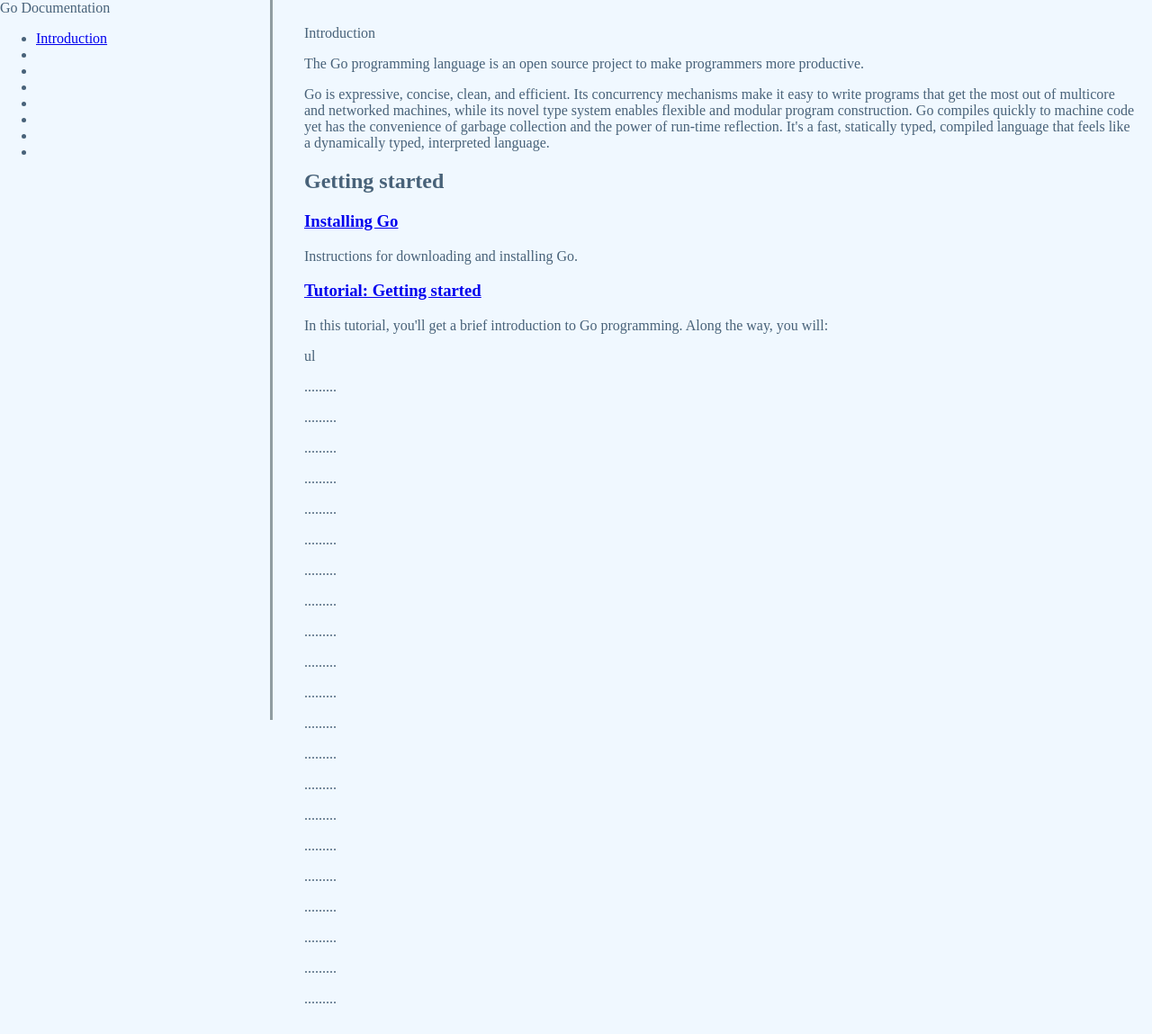
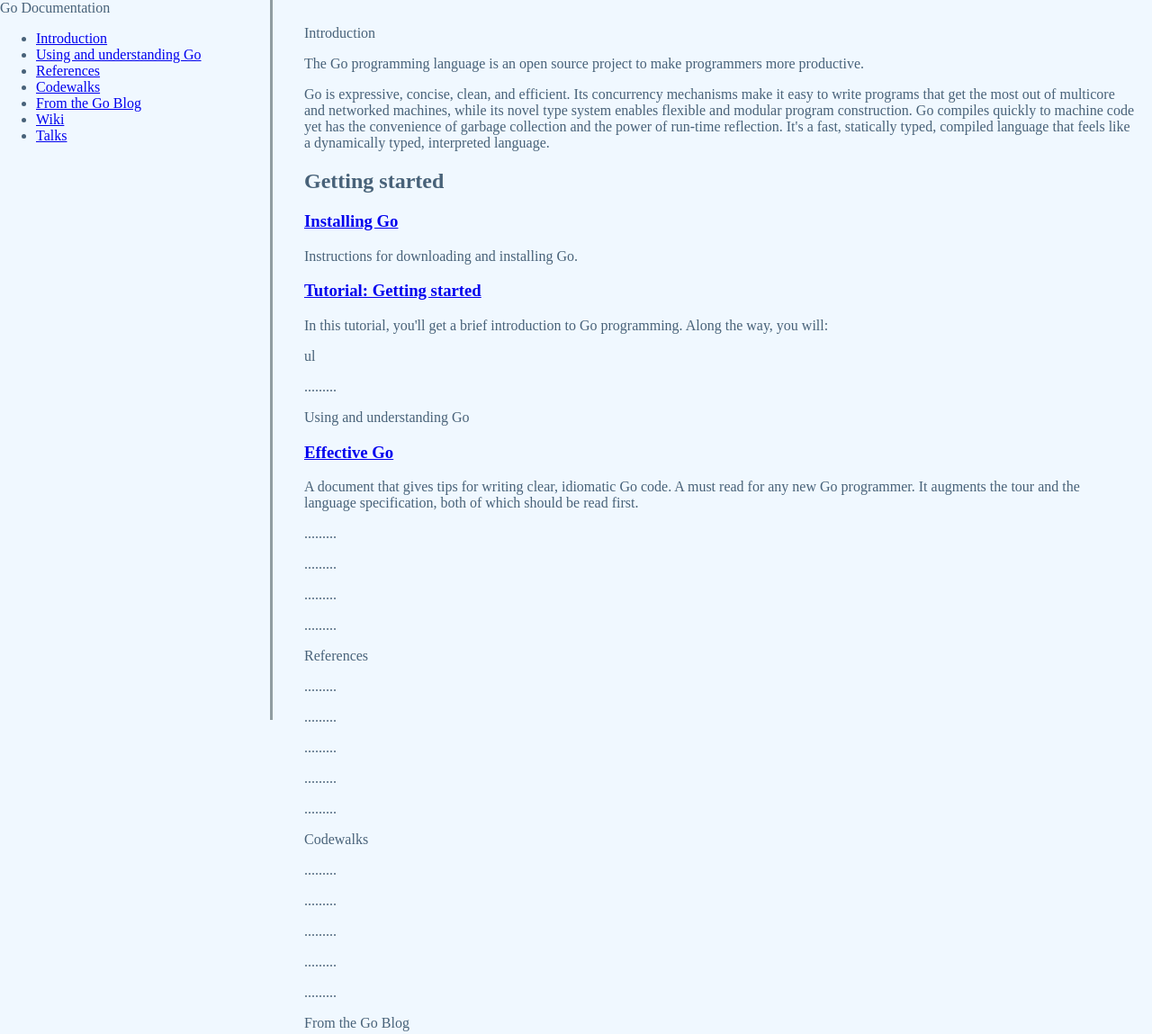
Before and after one commit to M-RAY47/documentation-page, a website: page views/index.html in a window 1280 px wide. Shown: the top 1149 px of the page at 90% size. Drawn offline with Linux system fonts and the light colour scheme.

Commit message:
Add new contents

```diff
--- a/public/css/style.css
+++ b/public/css/style.css
@@ -13,6 +13,7 @@ body {
     border-color: rgba(0, 22, 22, 0.4);
 }
 
+
 #main-doc {
     position: absolute;
     margin-left: 310px;
--- a/views/index.html
+++ b/views/index.html
@@ -12,13 +12,12 @@
 			<header>Go Documentation</header>
 			<ul>
 				<li><a class="nav-link" href="#introduction">Introduction</a></li>
-				<li><a class="nav-link" href="#"></a></li>
-				<li><a class="nav-link" href="#"></a></li>
-				<li><a class="nav-link" href="#"></a></li>
-				<li><a class="nav-link" href="#"></a></li>
-				<li><a class="nav-link" href="#"></a></li>
-				<li><a class="nav-link" href="#"></a></li>
-				<li><a class="nav-link" href="#"></a></li>
+				<li><a class="nav-link" href="#understanding">Using and understanding Go</a></li>
+				<li><a class="nav-link" href="#references">References</a></li>
+				<li><a class="nav-link" href="#codewalks">Codewalks</a></li>
+				<li><a class="nav-link" href="#blog">From the Go Blog</a></li>
+				<li><a class="nav-link" href="#wiki">Wiki</a></li>
+				<li><a class="nav-link" href="#Talks">Talks </a></li>
 			</ul>
 		</nav>
 
@@ -48,10 +47,12 @@
 
 			</section>
 
-			<section class="main-section">
+			<section class="main-section" id="understanding">
 				<header>
+					Using and understanding Go
 				</header>
-				<p>.........</p>
+				<h3><a href="https://golang.org/doc/effective_go">Effective Go</a></h3>
+				<p>A document that gives tips for writing clear, idiomatic Go code. A must read for any new Go programmer. It augments the tour and the language specification, both of which should be read first.</p>
 				<p>.........</p>
 				<p>.........</p>
 				<p>.........</p>
@@ -59,9 +60,8 @@
 
 			</section>
 
-			<section class="main-section">
-
-				<header></header>
+			<section class="main-section" id="references">
+				<header>References</header>
 				<p>.........</p>
 				<p>.........</p>
 				<p>.........</p>
@@ -69,9 +69,9 @@
 				<p>.........</p>
 			</section>
 
-			<section class="main-section">
+			<section class="main-section" id="codewalks">
 
-				<header></header>
+				<header>Codewalks</header>
 				<p>.........</p>
 				<p>.........</p>
 				<p>.........</p>
@@ -79,8 +79,8 @@
 				<p>.........</p>
 			</section>
 
-			<section class="main-section">
-				<header></header>
+			<section class="main-section" id="blog">
+				<header>From the Go Blog</header>
 				<p>.........</p>
 				<p>.........</p>
 				<p>.........</p>
@@ -88,6 +88,14 @@
 				<p>.........</p>
 			</section>
 
+			<section class="main-section" id="talks">
+				<header>Talks</header>
+				<p>.........</p>
+				<p>.........</p>
+				<p>.........</p>
+				<p>.........</p>
+				<p>.........</p>
+			</section>
 		</main>
 	</body>
 </html>
```
